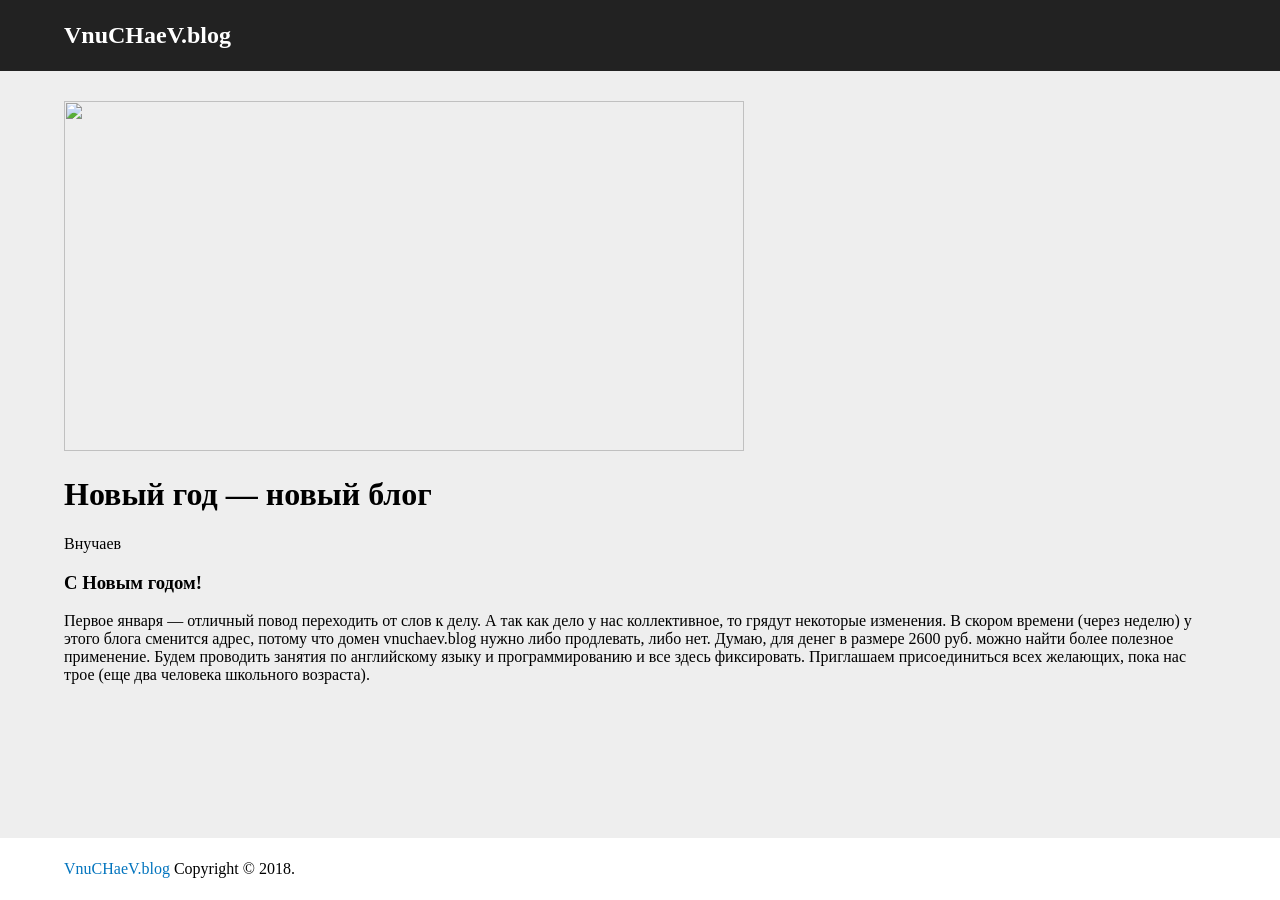
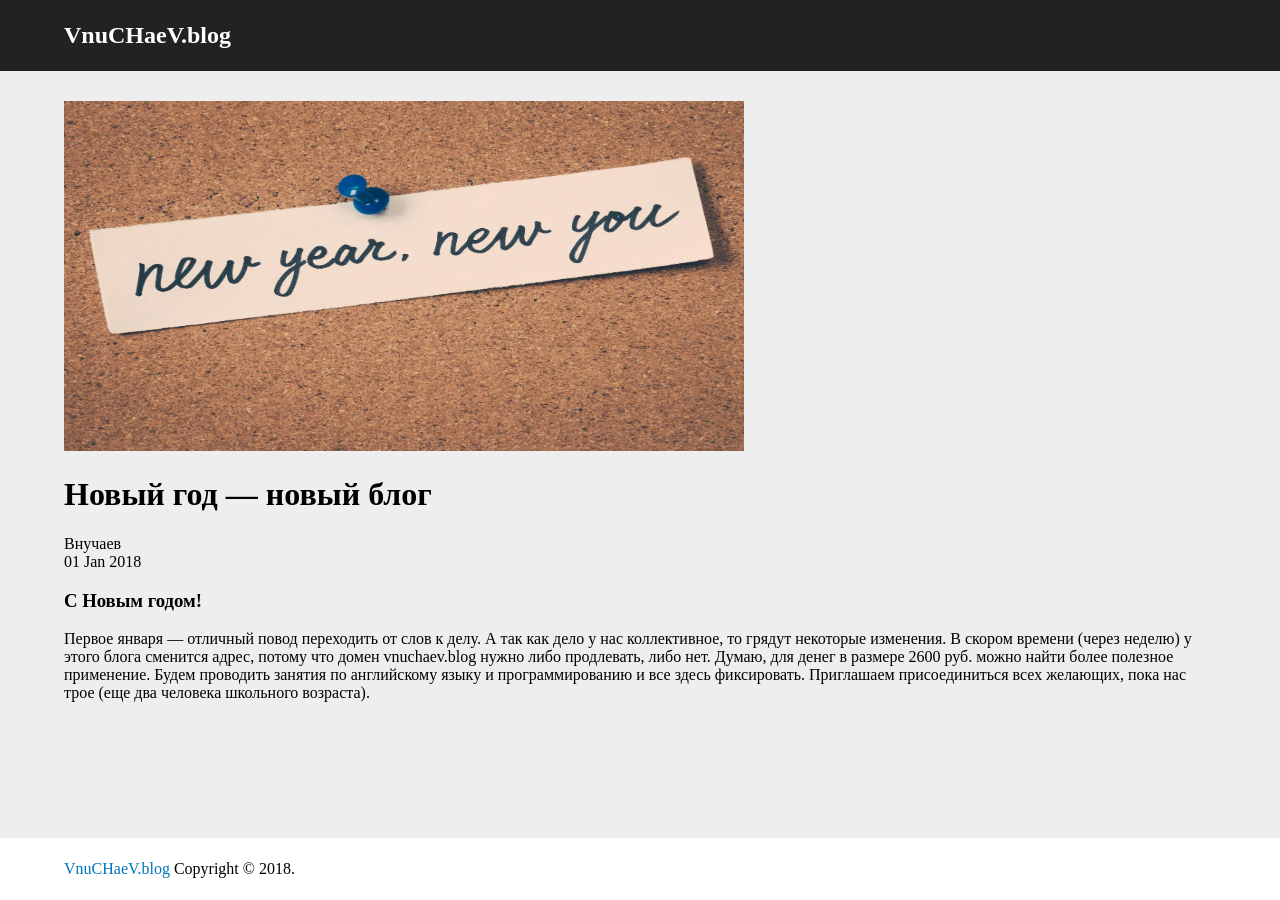
Before and after one commit to vitoyucepi/blog, a Jekyll site: the page built from _posts/2018-01-01-new-blog.md, in a window 1280 px wide. Built offline with Jekyll 4.4.1, drawn with Linux system fonts in a browser that asks for light colours.

Commit message:
page date

```diff
--- a/_layouts/post.html
+++ b/_layouts/post.html
@@ -1,9 +1,10 @@
 ---
 layout: default
 ---
-<img width="680" height="350" src="{{ site.baseurl | append: page.image }}">
+<img width="680" height="350" src="{{ site.baseurl }}/{{ page.image }}">
 <h1>{{ page.title }}</h1>
 <div>{{ page.author }}</div>
+<div>{{ page.date | date_to_string }}</div>
 <div id="post">
     {{ content }}
 </div>
```
